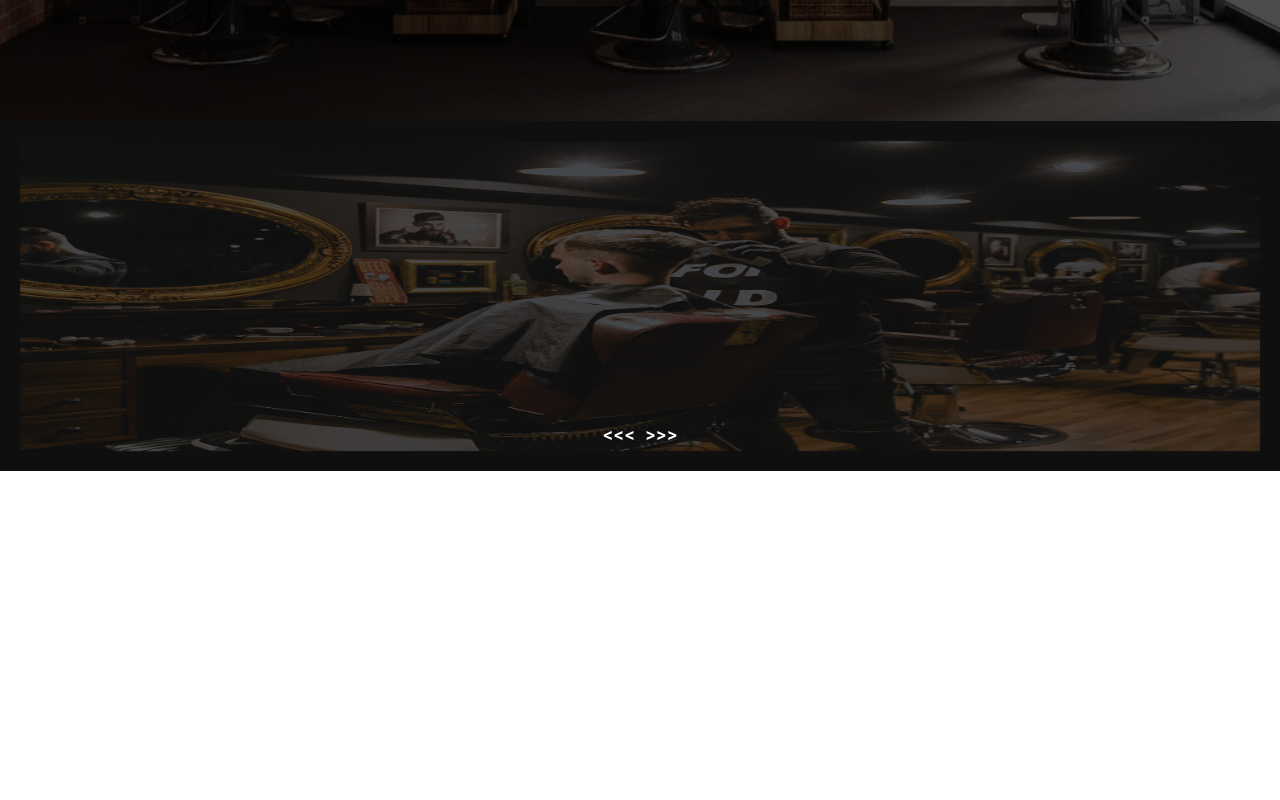
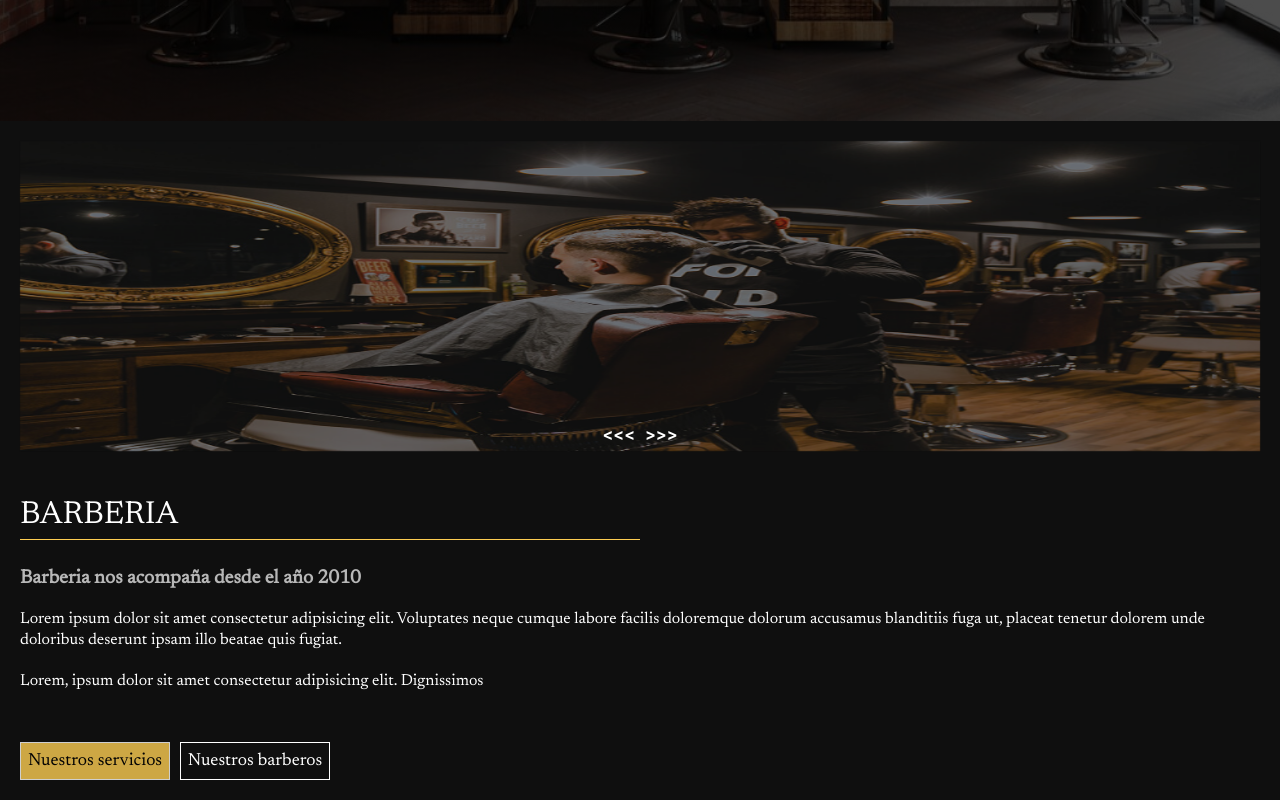
Before and after one commit to VasquezMichael/Barbazul, a React (Vite) app in the folder Proyect-Barbazul/: page / in a window 1280 px wide. Shown: the part 759-1559 px from the top of the page. Before the commit the page ends 1236 px from the top, so only its background shows below. Built offline with nearby package versions, Linux system fonts and the light colour scheme; the HTML template or start-up script is replaced by a standard one; a web font is replaced by a local one.

Commit message:
Agregamos el componente AboutUs

```diff
--- /dev/null
+++ b/Proyect-Barbazul/src/components/AboutUs/Index.jsx
@@ -0,0 +1,32 @@
+import React from "react";
+import {
+  ContainerAboutUs,
+  Title,
+  TitleAboutUs,
+  Parragraf,
+  ContainerButtons,
+} from "./style";
+const AboutUs = () => {
+  return (
+    <ContainerAboutUs>
+      <Title>BARBERIA</Title>
+      <TitleAboutUs>Barberia nos acompaña desde el año 2010</TitleAboutUs>
+      <Parragraf>
+        Lorem ipsum dolor sit amet consectetur adipisicing elit. Voluptates
+        neque cumque labore facilis doloremque dolorum accusamus blanditiis fuga
+        ut, placeat tenetur dolorem unde doloribus deserunt ipsam illo beatae
+        quis fugiat.
+      </Parragraf>
+      <Parragraf>
+        <br />
+        Lorem, ipsum dolor sit amet consectetur adipisicing elit. Dignissimos
+      </Parragraf>
+      <ContainerButtons>
+        <button className="Btn-servicios">Nuestros servicios</button>
+        <button className="Btn-barberos">Nuestros barberos</button>
+      </ContainerButtons>
+    </ContainerAboutUs>
+  );
+};
+
+export default AboutUs;
--- /dev/null
+++ b/Proyect-Barbazul/src/components/AboutUs/style.js
@@ -0,0 +1,57 @@
+import styled from "styled-components";
+
+export const ContainerAboutUs = styled.section`
+  display: flex;
+  flex-direction: column;
+  width: 100%;
+  background-color: #0f0f0f;
+  color: #fff;
+  padding: 20px;
+  font-family: Newsreader;
+`;
+
+export const Title = styled.h2`
+  font-size: 2rem;
+  border-bottom: 1px solid #fdcd52;
+  width: 50%;
+  margin-bottom: 25px;
+`;
+export const TitleAboutUs = styled.h3`
+  font-size: 1.2rem;
+  font-weight: bold;
+  opacity: 0.7;
+  margin-bottom: 15px;
+`;
+export const Parragraf = styled.p`
+  line-height: 130%;
+`;
+
+export const ContainerButtons = styled.div`
+  display: flex;
+  width: 100%;
+  margin-top: 50px;
+
+  button {
+    border: 1px solid #fff;
+    padding: 5px;
+    margin-right: 10px;
+    width: 150px;
+    font-size: 17.5px;
+  }
+  .Btn-servicios {
+    background-color: #fdcd52;
+    opacity: 0.8;
+    color: #000;
+    transition: opacity 0.5s ease;
+    :hover {
+      opacity: 1;
+    }
+  }
+  .Btn-barberos {
+    transition: all 0.5s ease;
+
+    :hover {
+      background-color: #000;
+    }
+  }
+`;
--- a/Proyect-Barbazul/src/components/Carrousel/style.js
+++ b/Proyect-Barbazul/src/components/Carrousel/style.js
@@ -5,7 +5,7 @@ export const ContainerCarrousel = styled.div`
   height: 350px;
   background-color: #0f0f0f;
   position: relative;
-  display: inline-block;
+  display: flex;
 `;
 
 export const ContainerButton = styled.div`
--- a/Proyect-Barbazul/src/components/CarrouselWithPrices/Index.jsx
+++ b/Proyect-Barbazul/src/components/CarrouselWithPrices/Index.jsx
@@ -0,0 +1,45 @@
+import React from "react";
+
+const CarrouselWithPrices = () => {
+  return (
+    <section>
+      <h2>Lista de precios</h2>
+      <ul>
+        <li>
+          <h3>Corte</h3>
+          <p>Price: $300</p>
+          <p>
+            Lorem ipsum dolor sit amet, consectetur adipisicing elit. Molestiae
+            deleniti
+          </p>
+        </li>
+        <li>
+          <h3>Barba</h3>
+          <p>Price: $300</p>
+          <p>
+            Lorem ipsum dolor sit amet, consectetur adipisicing elit. Molestiae
+            deleniti
+          </p>
+        </li>
+        <li>
+          <h3>Cejas</h3>
+          <p>Price: $300</p>
+          <p>
+            Lorem ipsum dolor sit amet, consectetur adipisicing elit. Molestiae
+            deleniti
+          </p>
+        </li>
+        <li>
+          <h3>Rapado</h3>
+          <p>Price: $300</p>
+          <p>
+            Lorem ipsum dolor sit amet, consectetur adipisicing elit. Molestiae
+            deleniti
+          </p>
+        </li>
+      </ul>
+    </section>
+  );
+};
+
+export default CarrouselWithPrices;
--- a/Proyect-Barbazul/src/components/Home/index.jsx
+++ b/Proyect-Barbazul/src/components/Home/index.jsx
@@ -1,11 +1,15 @@
 import React from "react";
 import Hero from "../Hero";
 import Carrousel from "../Carrousel";
+import CarrouselWithPrices from "../CarrouselWithPrices";
+import AboutUs from "../AboutUs";
 const HomePage = () => {
   return (
     <>
       <Hero />
       <Carrousel />
+      <AboutUs />
+      {/* <CarrouselWithPrices /> */}
     </>
   );
 };
```
